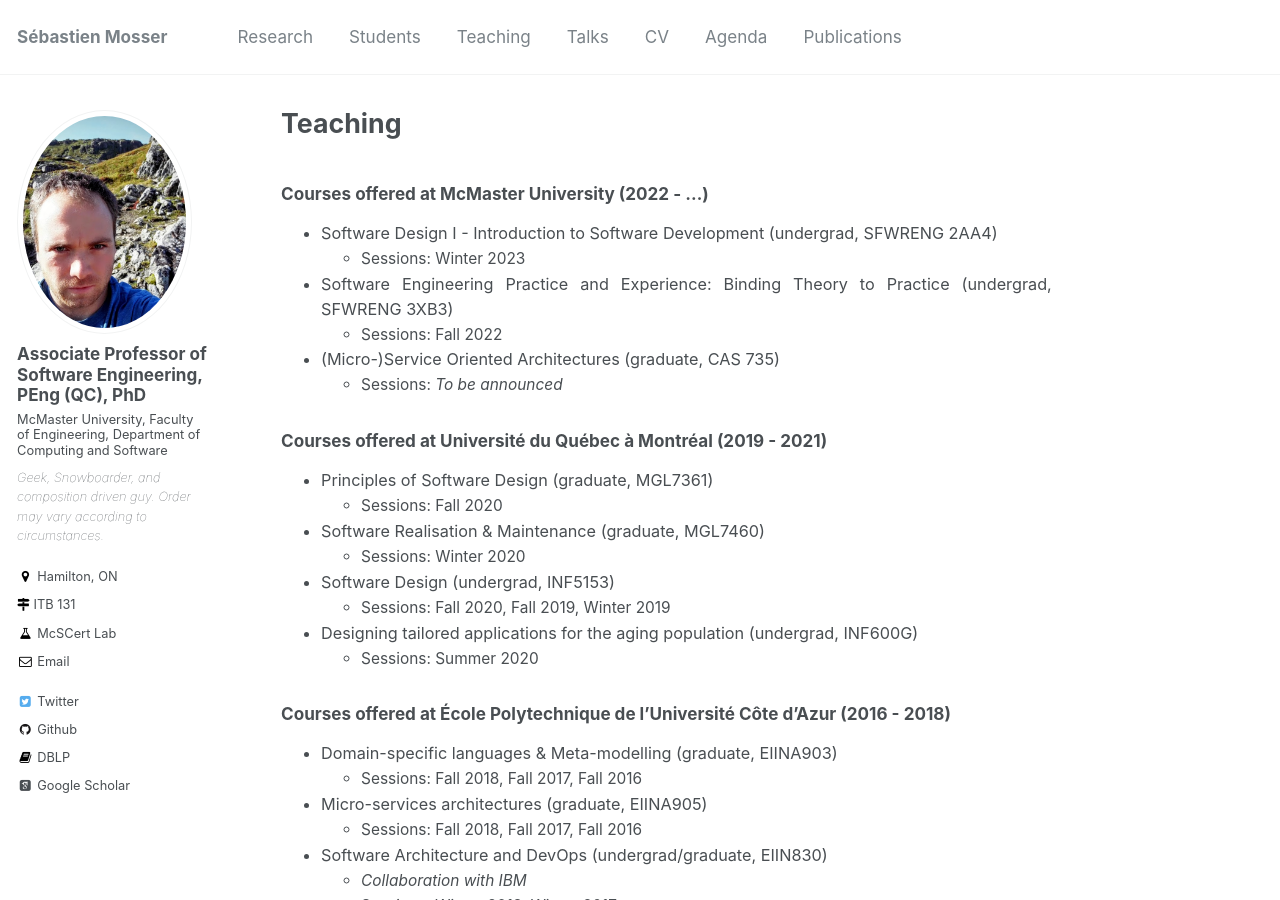
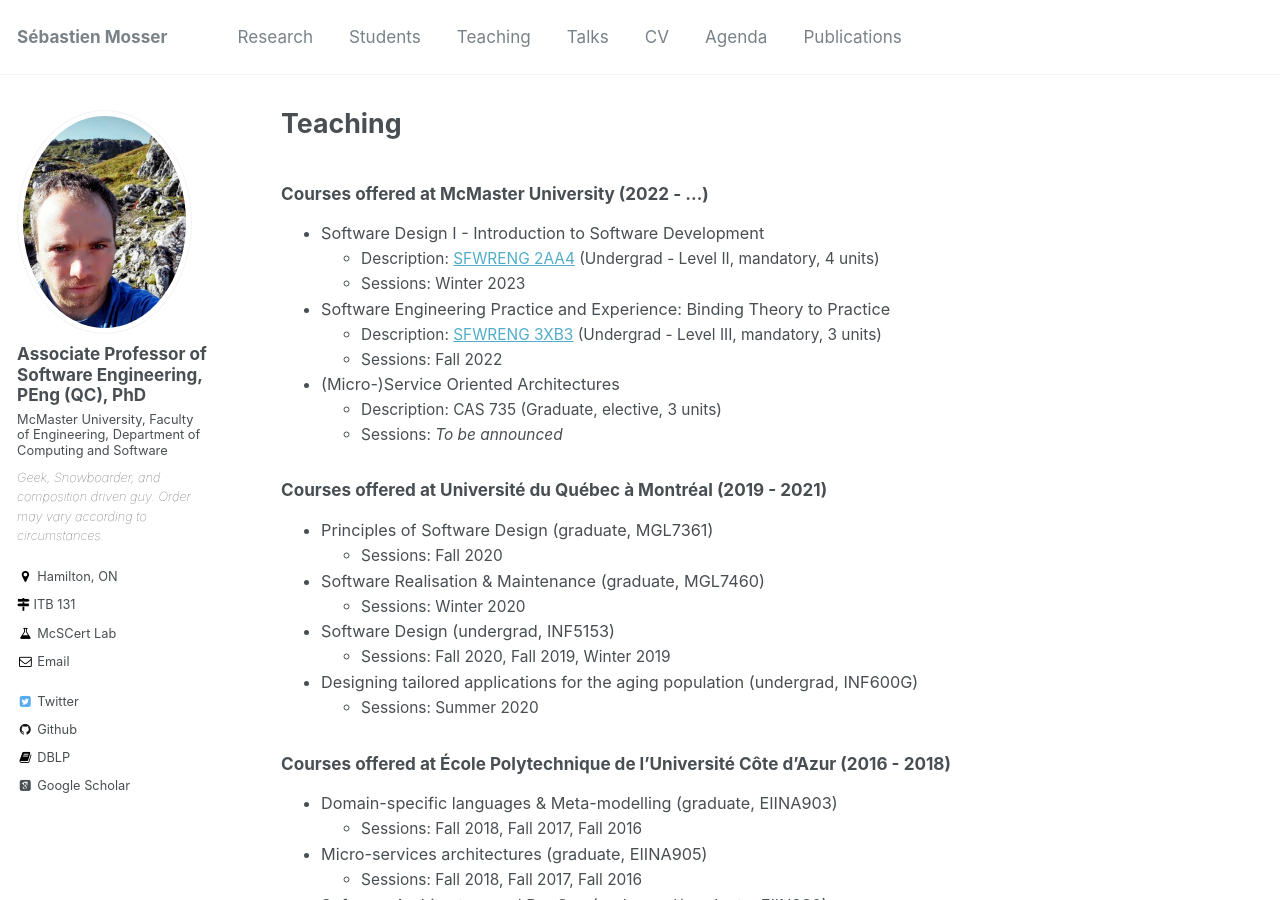
Before and after one commit to mosser/mosser.github.io, a Jekyll site: the page built from _pages/teaching.md, in a window 1280 px wide and 900 px high. Built offline with Jekyll 4.4.1, drawn with Linux system fonts in a browser that asks for light colours; some web fonts are replaced.

Commit message:
teaching updated

```diff
--- a/_pages/teaching.md
+++ b/_pages/teaching.md
@@ -6,11 +6,14 @@ author_profile: true
 
 ### Courses offered at McMaster University (2022 - ...)
 
-  - Software Design I - Introduction to Software Development (undergrad, SFWRENG 2AA4)
+  - Software Design I - Introduction to Software Development
+    - Description: [SFWRENG 2AA4](https://academiccalendars.romcmaster.ca/preview_course_nopop.php?catoid=44&coid=228791) (Undergrad - Level II, mandatory, 4 units)
     - Sessions: Winter 2023
-  - Software Engineering Practice and Experience: Binding Theory to Practice (undergrad, SFWRENG 3XB3)
+  - Software Engineering Practice and Experience: Binding Theory to Practice
+    - Description: [SFWRENG 3XB3](https://academiccalendars.romcmaster.ca/preview_course_nopop.php?catoid=44&coid=230536) (Undergrad - Level III, mandatory, 3 units)
     - Sessions: Fall 2022
-  - (Micro-)Service Oriented Architectures (graduate, CAS 735)
+  - (Micro-)Service Oriented Architectures
+    - Description: CAS 735 (Graduate, elective, 3 units)
     - Sessions: _To be announced_
 
 ### Courses offered at Université du Québec à Montréal (2019 - 2021)
```
